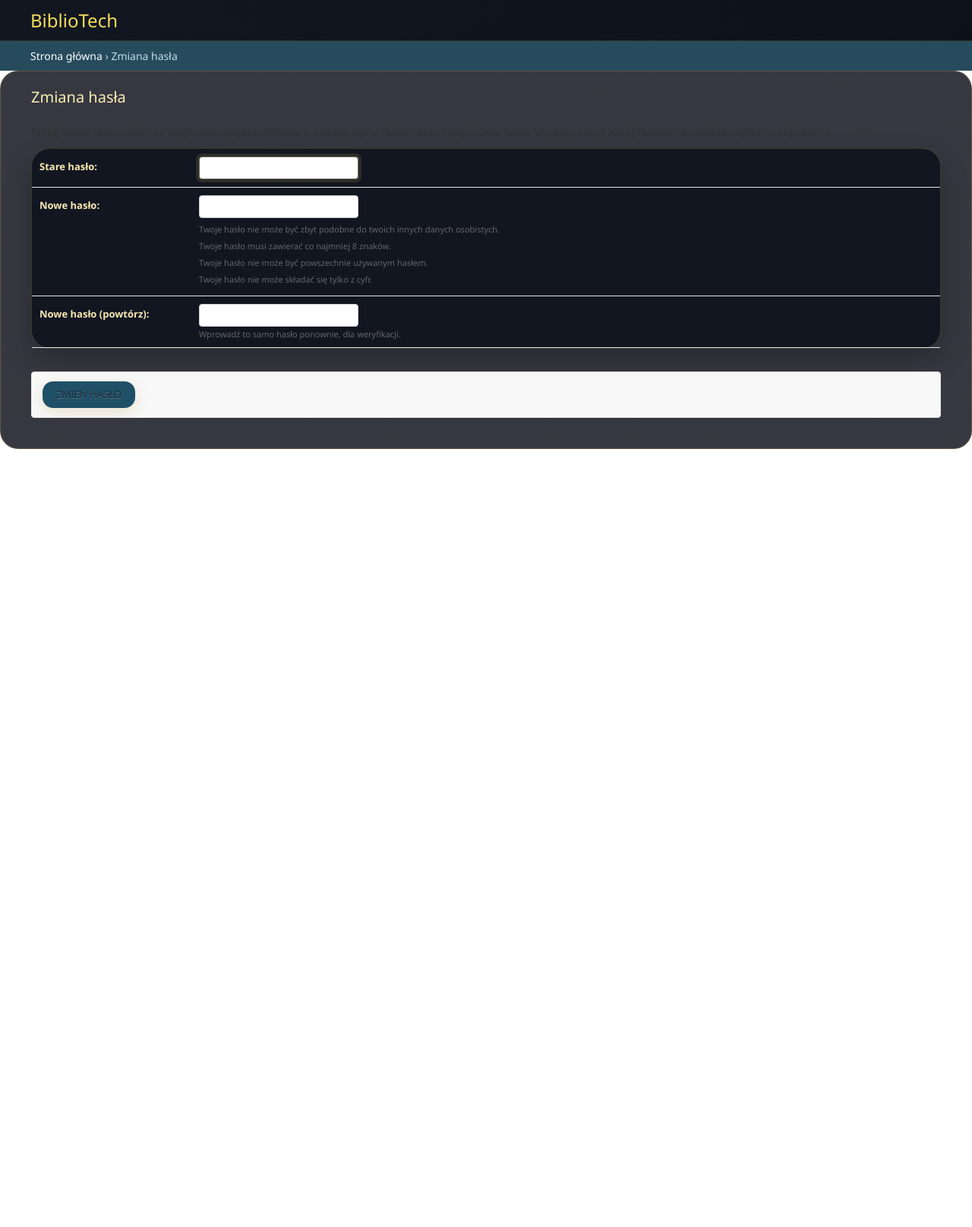
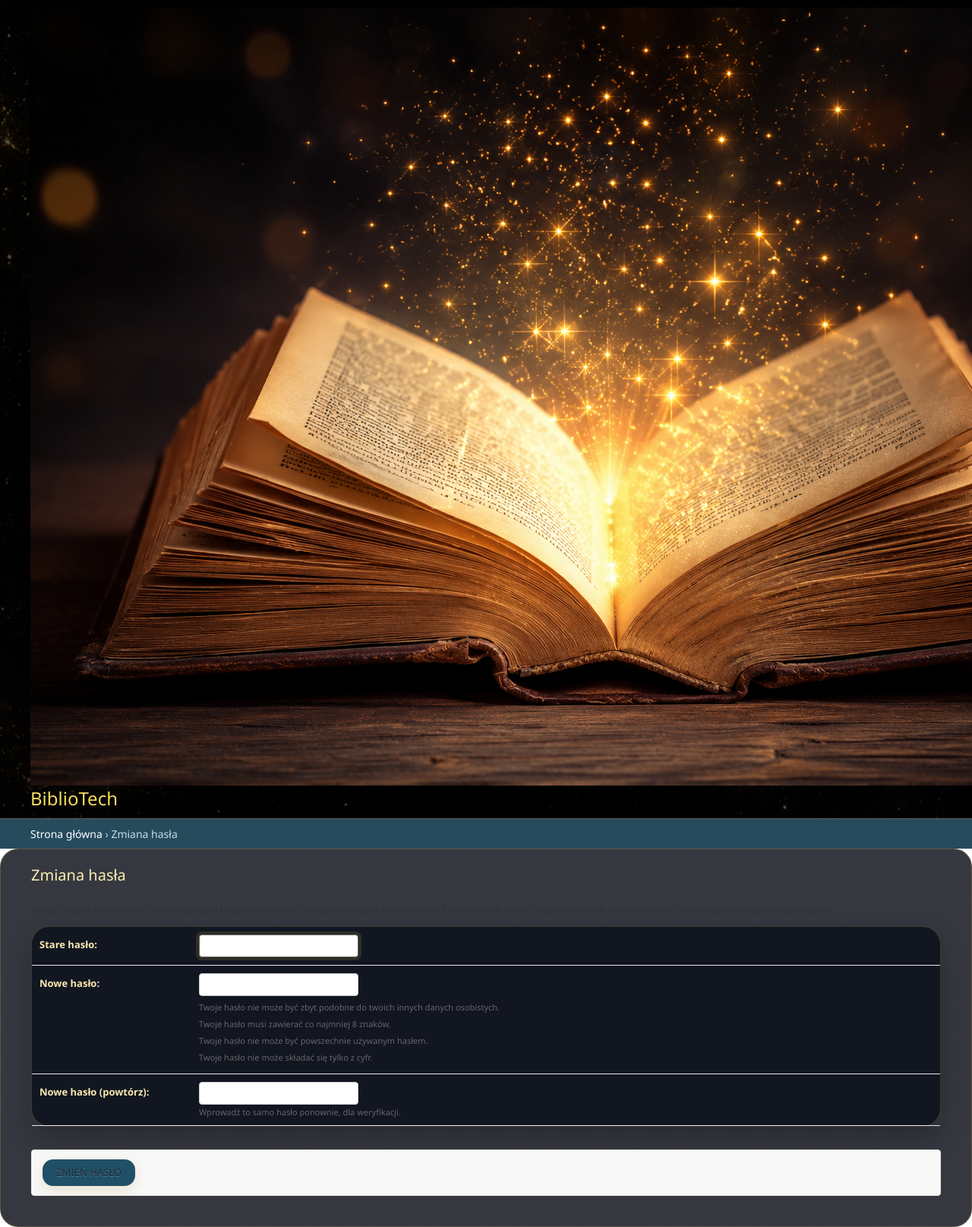
Before and after one commit to Barbekjuuu/BiblioTech, a Django app: a page that uses templates/admin/base_site.html in a window 1280 px wide; the page is wider, and only the part inside the window is pictured. Shown: that part at 76% size. Before the commit the page ends 591 px from the top of that part, so only its background shows below. Run offline with Django 5.2, Linux system fonts and the light colour scheme; the visitor is signed in with stand-in values (Sample User, id 1); data that the repository does not hold is empty.

Commit message:
Make admin background/header use project images and add logo to branding

```diff
--- a/books/static/css/admin_custom.css
+++ b/books/static/css/admin_custom.css
@@ -1,12 +1,30 @@
 /* Admin custom theme to match BiblioTech dark/gold style */
 body#admin {
-    background: linear-gradient(180deg, #0b1220 0%, #0f1724 100%);
+    background-image: url('/static/images/background.png');
+    background-size: cover;
+    background-position: center;
+    background-attachment: fixed;
+    background-repeat: no-repeat;
     color: #e6dfb3;
+}
+
+body#admin::before {
+    content: '';
+    position: fixed;
+    top: 0; left: 0;
+    width: 100%; height: 100%;
+    background: rgba(17, 24, 39, 0.75);
+    z-index: -1;
 }
 
 /* Header */
 #header {
-    background: linear-gradient(90deg, rgba(14,18,28,0.98), rgba(8,12,20,0.98));
+    background-image: url('/static/images/header-bg.png');
+    background-size: cover;
+    background-position: center;
+    background-repeat: no-repeat;
+    background-blend-mode: multiply;
+    background-color: rgba(26, 32, 44, 0.78);
     border-bottom: 1px solid rgba(252,211,77,0.14);
 }
 
--- a/templates/admin/base_site.html
+++ b/templates/admin/base_site.html
@@ -9,5 +9,5 @@
 {% endblock %}
 
 {% block branding %}
-  <h1 id="site-name"><a href="{{ site_url|default:'/' }}">BiblioTech</a></h1>
+  <h1 id="site-name"><a href="{{ site_url|default:'/' }}"><img src="{% static 'books/images/logo.png' %}" alt="BiblioTech" class="custom-logo"/> BiblioTech</a></h1>
 {% endblock %}
```
